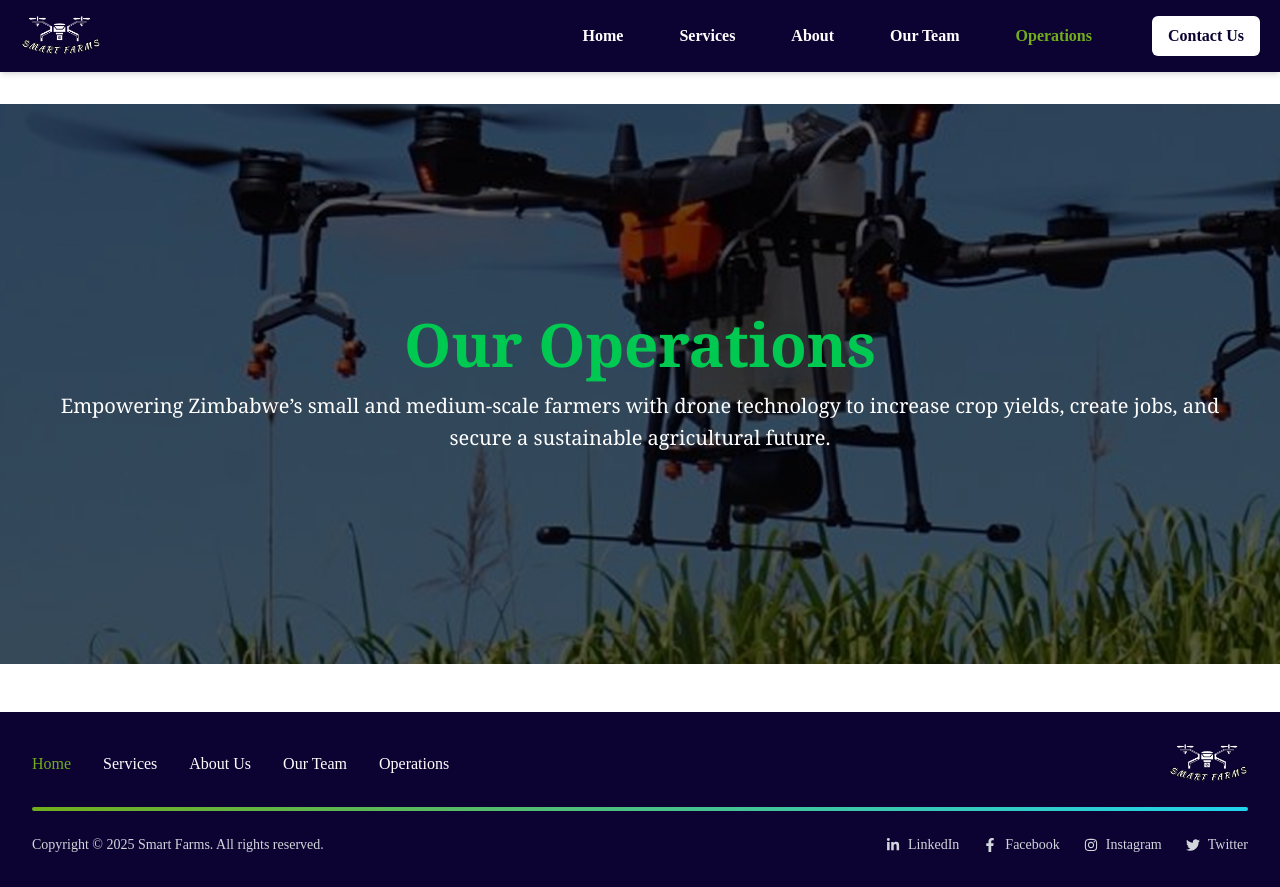
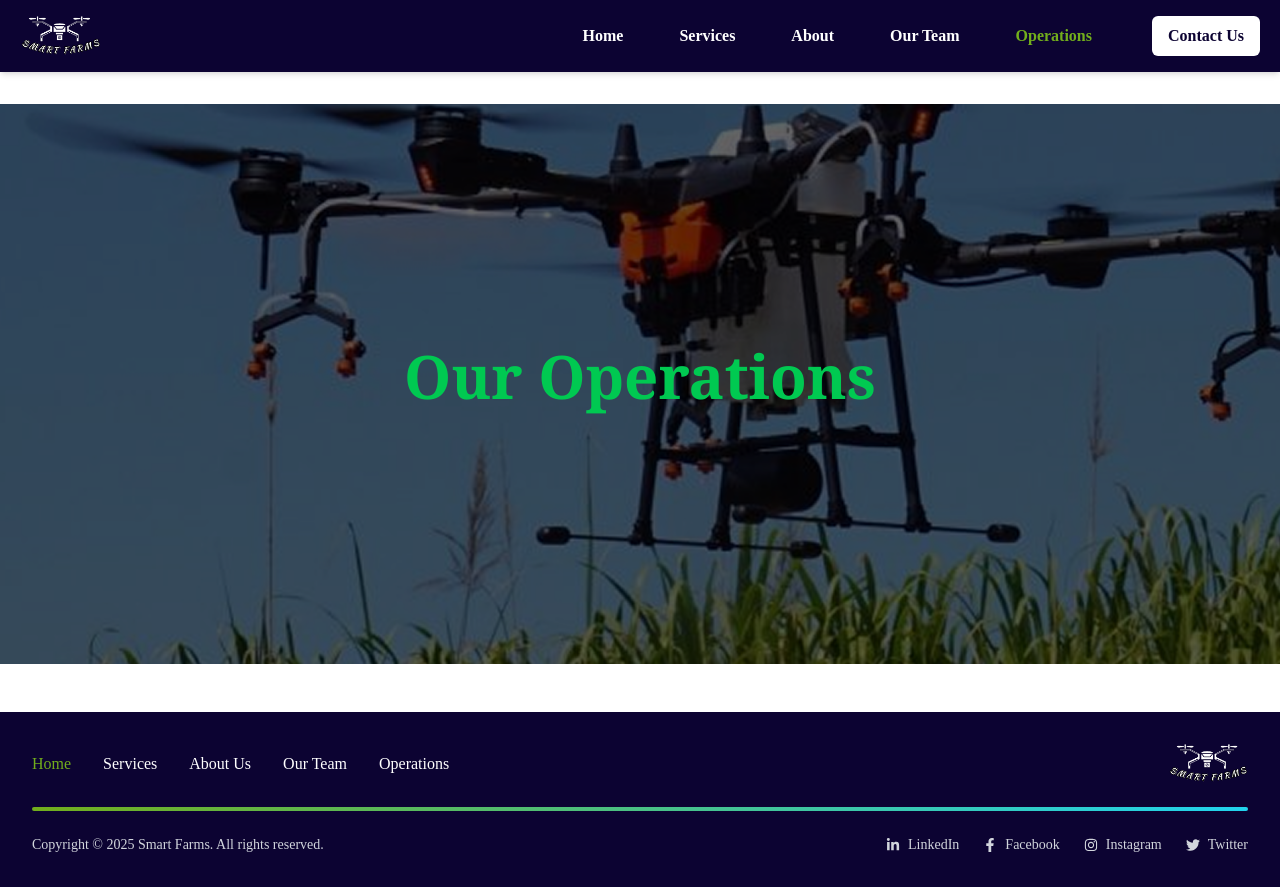
Before and after one commit to HudsonWayne/Smart-Farms, a Next.js app: page /operations in a window 1280 px wide. Built offline with nearby package versions, Linux system fonts and the light colour scheme; a web font is replaced by a local one.

Commit message:
initial commit

```diff
--- a/src/pages/operations.tsx
+++ b/src/pages/operations.tsx
@@ -24,9 +24,6 @@ export default function OperationsPage() {
         <h1 className="text-4xl md:text-6xl font-bold text-green-500 mb-4" style={{ fontFamily: "Georgia, serif" }}>
           Our Operations
         </h1>
-        <p className="text-white text-lg md:text-xl leading-relaxed font-[Georgia]">
-          Empowering Zimbabwe’s small and medium-scale farmers with drone technology to increase crop yields, create jobs, and secure a sustainable agricultural future.
-        </p>
       </div>
     </div>
   );
```
